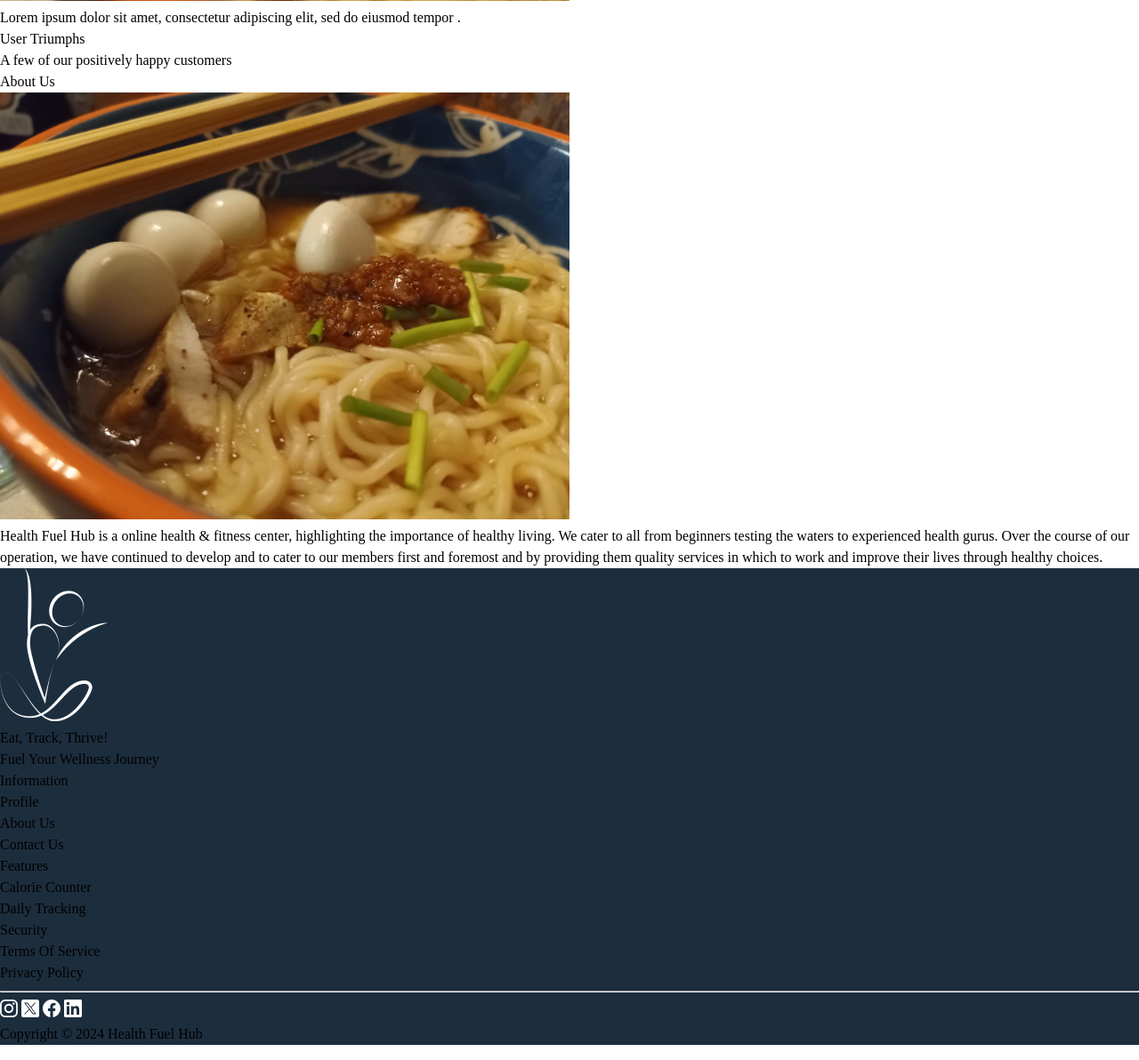
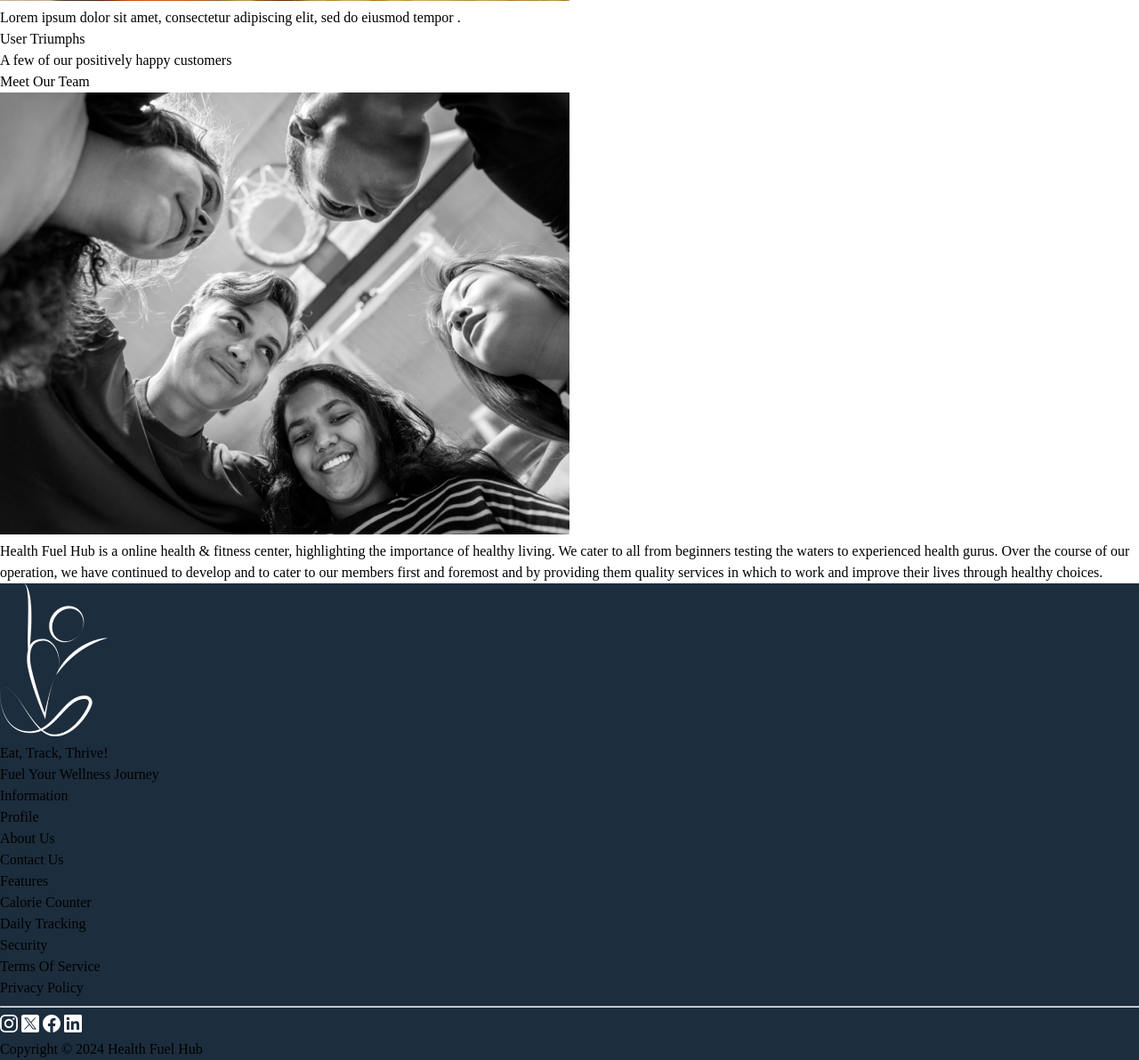
Before and after one commit to RoboRaccoon/HealthFit-Hub, a Django app: page / in a window 1280 px wide. Shown: the part 3498-4690 px from the top of the page at 89% size. Run offline with Django 5.2, Linux system fonts and the light colour scheme.

Commit message:
Adding meet our team section and image

```diff
--- a/HFH_project/HFH_app/templates/home_page/index.html
+++ b/HFH_project/HFH_app/templates/home_page/index.html
@@ -84,10 +84,10 @@
         </div>
     </div>
 
-     <div class="about-us">
-        <h2>About Us</h2>
+     <div class="meet-our-team">
+        <h2>Meet Our Team</h2>
         <div>
-            <img src="/static/images/placeholder_image.jpg" alt="place holder image">
+            <img src="/static/images/meet-our-team.jpg" alt="place holder image">
             <p>Health Fuel Hub is a online health & fitness center, highlighting the importance of healthy living. We cater to all from beginners testing the waters to experienced health gurus. Over the course of  our operation, we have continued to develop and to cater to our members first and foremost and by providing them quality services in which to work and improve their lives through healthy choices. </p>
         </div>
     </div>
```
Also changed, not shown: HFH_project/HFH_app/static/images/meet-our-team.jpg (added).
